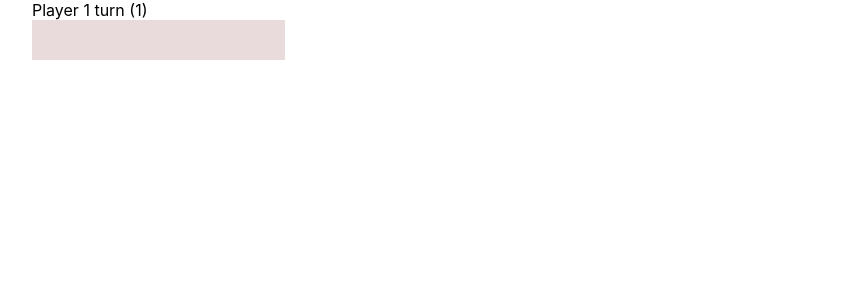
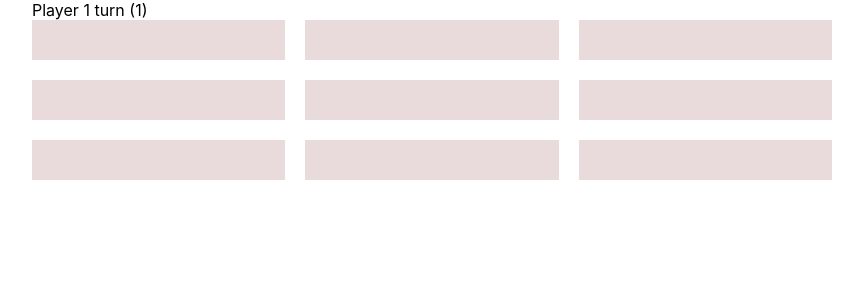
Before and after one commit to Dariuszb94/Tic, a React (Create React App) app: page / in a window 1280 px wide. Shown: the top 300 px of the page, without its empty margins (208-1071 px from the left). Built offline with nearby package versions, Linux system fonts and the light colour scheme.

Commit message:
props to grid send

```diff
--- a/src/Components/Grid/Grid.js
+++ b/src/Components/Grid/Grid.js
@@ -3,7 +3,17 @@ import Cell from "./GridComponents/Cell";
 
 import "./Grid.scss";
 function Grid({ player }) {
-  const [board, boardSet] = useState([11, 2, 3]);
+  const [board, boardSet] = useState([
+    null,
+    null,
+    null,
+    null,
+    null,
+    null,
+    null,
+    null,
+    null,
+  ]);
   const [cellsFill, cellsFillSet] = useState([
     [0, 1, 2],
     [3, 4, 5],
@@ -15,12 +25,21 @@ function Grid({ player }) {
     [2, 5, 8],
   ]);
 
+  useEffect(() => {
+    console.log(board);
+  }, [board]);
   return (
     <section className="grid">
       {board &&
         board.map((el, index) => {
-          console.log(el);
-          return <Cell player={player} cellFillSet={boardSet}></Cell>;
+          return (
+            <Cell
+              player={player}
+              index={index}
+              boardSet={boardSet}
+              board={board}
+            ></Cell>
+          );
         })}
     </section>
   );
--- a/src/Components/Grid/GridComponents/Cell.js
+++ b/src/Components/Grid/GridComponents/Cell.js
@@ -2,7 +2,7 @@ import React, { useState, useContext, useEffect } from "react";
 import ThemeContext from "../../ThemeContext";
 import AppTheme from "../../../Colors";
 
-function Cell({ player, cellFillSet }) {
+function Cell({ player, boardSet, board, index }) {
   const [filled, filledSet] = useState(null);
   const theme = useContext(ThemeContext)[0];
   const currentTheme = AppTheme[theme];
@@ -12,8 +12,13 @@ function Cell({ player, cellFillSet }) {
     turnSet((prev) => prev + 1);
   };
   useEffect(() => {
-    cellFillSet([filled]);
+    updateBoard();
   }, [filled]);
+  const updateBoard = () => {
+    let boardUpdated = board;
+    boardUpdated[index] = filled;
+    boardSet(boardUpdated);
+  };
   const decidePlayer = () => {
     switch (player) {
       case 1:
```
